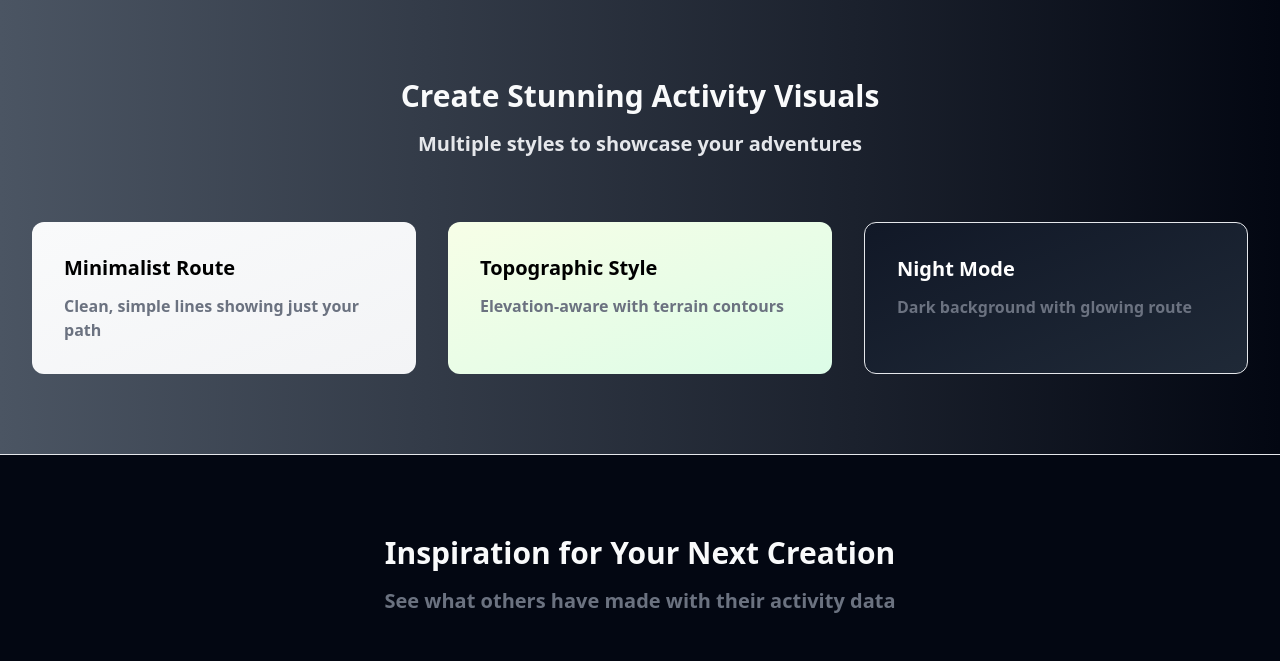
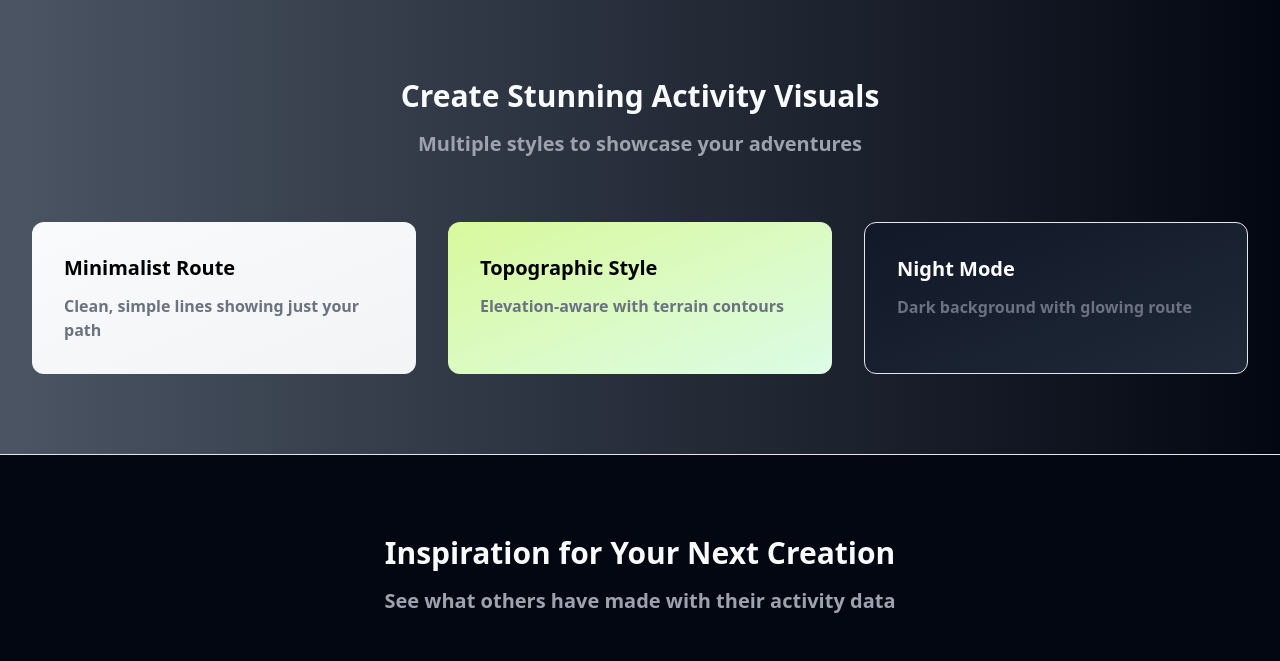
Before and after one commit to elia-orsini/visual-gpx, a Next.js app: page / in a window 1280 px wide. Shown: the part 800-1461 px from the top of the page. Built offline with nearby package versions, Linux system fonts and the light colour scheme; grey boxes are pictures that could not be loaded.

Commit message:
style: overall styling

```diff
--- a/src/app/layout.tsx
+++ b/src/app/layout.tsx
@@ -63,7 +63,7 @@ export default function RootLayout({ children }: Readonly<{ children: React.Reac
                 <p className="text-sm text-gray-200">Transform your adventure into art</p>
               </div>
               <div className="flex space-x-6">
-                <Link href="#" className="text-sm text-gray-100 hover:text-gray-200">
+                {/* <Link href="#" className="text-sm text-gray-100 hover:text-gray-200">
                   About
                 </Link>
                 <Link href="#" className="text-sm text-gray-100 hover:text-gray-200">
@@ -71,7 +71,7 @@ export default function RootLayout({ children }: Readonly<{ children: React.Reac
                 </Link>
                 <Link href="#" className="text-sm text-gray-100 hover:text-gray-200">
                   Privacy
-                </Link>
+                </Link> */}
               </div>
             </div>
           </div>
--- a/src/app/page.tsx
+++ b/src/app/page.tsx
@@ -44,7 +44,7 @@ export default async function IndexPage() {
             <h2 className="mb-4 text-3xl font-bold text-gray-50">
               Create Stunning Activity Visuals
             </h2>
-            <p className="mx-auto max-w-2xl text-xl text-gray-200">
+            <p className="mx-auto max-w-2xl text-xl text-gray-400">
               Multiple styles to showcase your adventures
             </p>
           </div>
@@ -59,7 +59,7 @@ export default async function IndexPage() {
               {
                 title: "Topographic Style",
                 description: "Elevation-aware with terrain contours",
-                style: "bg-gradient-to-br from-lime-50 to-green-100",
+                style: "bg-gradient-to-br from-lime-200 to-green-100",
               },
               {
                 title: "Night Mode",
@@ -83,15 +83,15 @@ export default async function IndexPage() {
             <h2 className="mb-4 text-3xl font-bold text-gray-50">
               Inspiration for Your Next Creation
             </h2>
-            <p className="mx-auto max-w-2xl text-xl text-gray-500">
+            <p className="mx-auto max-w-2xl text-xl text-gray-400">
               See what others have made with their activity data
             </p>
           </div>
 
           <div className="grid grid-cols-1 gap-6 md:grid-cols-2 lg:grid-cols-3">
             {[1, 2, 3].map((item) => (
-              <div key={item} className="overflow-hidden rounded-xl shadow-md">
-                <div className="relative aspect-[3/4] bg-gradient-to-tr from-gray-100 to-gray-300">
+              <div key={item} className="overflow-hidden border border-[0.5px] rounded-xl shadow-md">
+                <div className="relative aspect-[3/4]">
                   <Image alt="" src={imgs[item - 1]} fill objectFit="cover" />
                 </div>
                 <div className="bg-gray-100 p-4">
```
